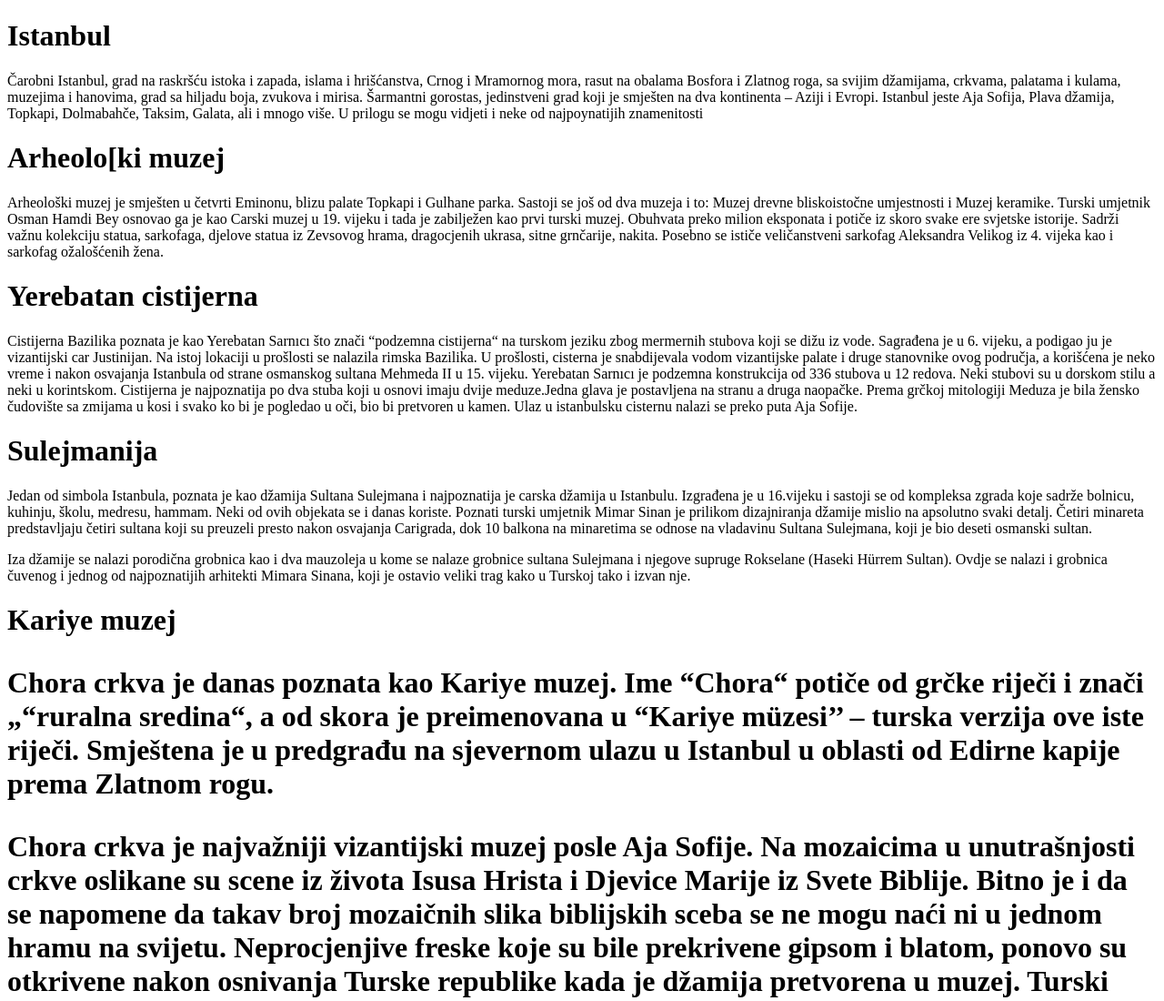
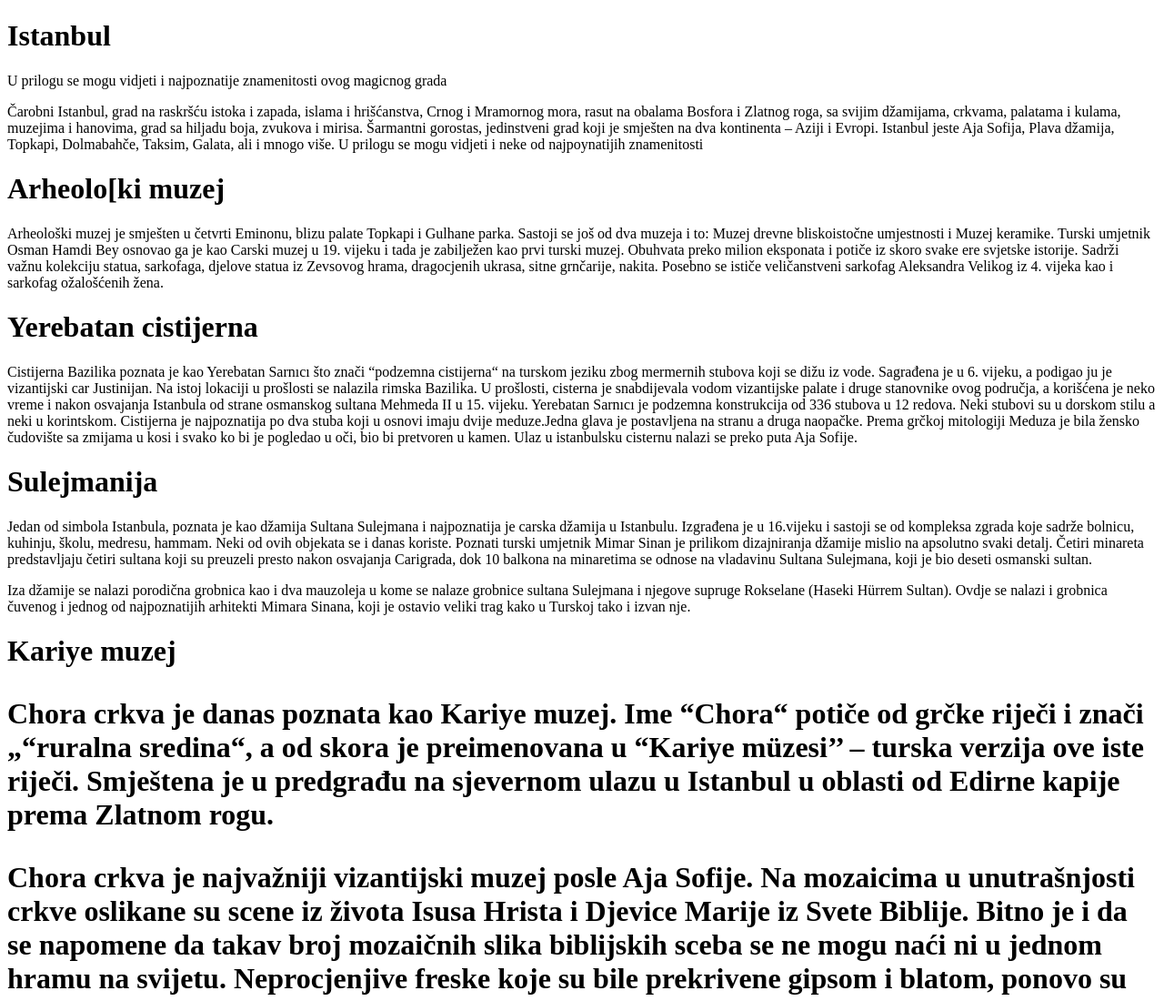
Before and after one commit to Maraseka/Frontend5, a plain HTML site: page index.html.html in a window 1280 px wide. Shown: the top 1100 px of the page at 91% size. Drawn offline with Linux system fonts and the light colour scheme.

Commit message:
Paragraph added

```diff
--- a/index.html.html
+++ b/index.html.html
@@ -1,5 +1,6 @@
 <!DOCTYPE html>
 <h1>Istanbul</h1>
+<p>U prilogu se mogu vidjeti i najpoznatije znamenitosti ovog magicnog grada</p>
 <p>Čarobni Istanbul, grad na raskršću istoka i zapada, islama i hrišćanstva, Crnog i Mramornog mora, rasut na obalama Bosfora i Zlatnog roga, sa svijim džamijama, crkvama, palatama i kulama, muzejima i hanovima, grad sa hiljadu boja, zvukova i mirisa. Šarmantni gorostas, jedinstveni grad koji je smješten na dva kontinenta – Aziji i Evropi. Istanbul jeste Aja Sofija, Plava džamija, Topkapi, Dolmabahče, Taksim, Galata, ali i mnogo više. U prilogu se mogu vidjeti i neke od najpoynatijih znamenitosti</p>
 <h1>Arheolo[ki muzej</h1>
 <p>Arheološki muzej je smješten u četvrti Eminonu, blizu palate Topkapi i Gulhane parka. Sastoji se još od dva muzeja i to: Muzej drevne bliskoistočne umjestnosti i Muzej keramike. Turski umjetnik Osman Hamdi Bey osnovao ga je kao Carski muzej u 19. vijeku i tada je zabilježen kao prvi turski muzej.
```
